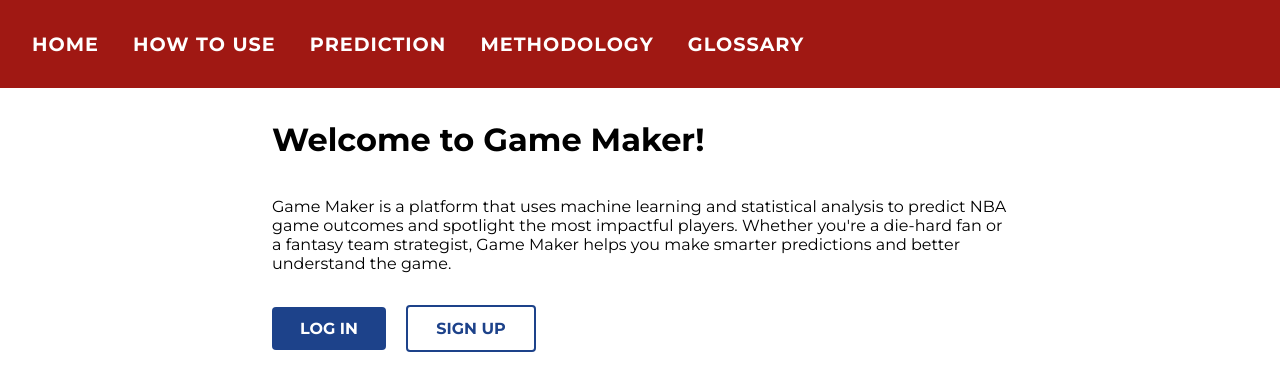
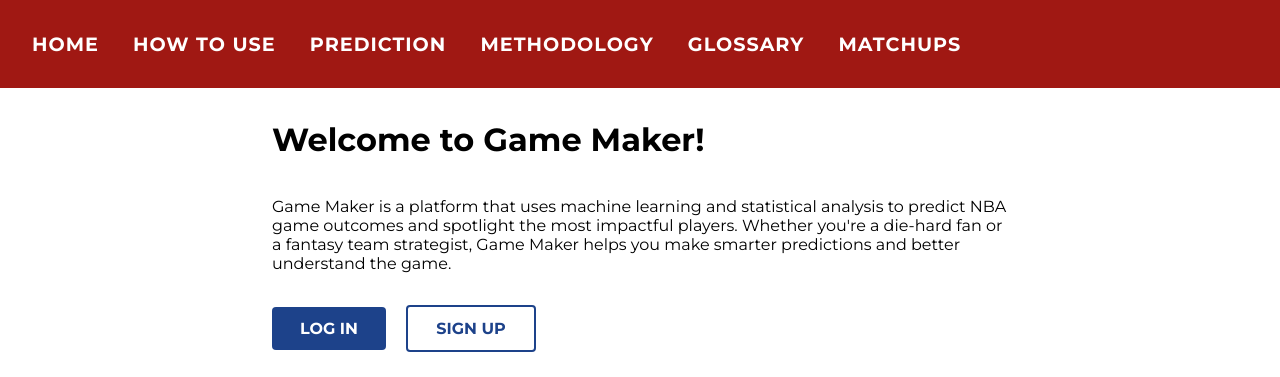
Before and after one commit to keirannnelson/GameMaker, a Flask app: page / in a window 1280 px wide. Shown: the top 377 px of the page. Run offline with Flask 3, Linux system fonts and the light colour scheme.

Commit message:
Update nav bar in layout.html w/ matchups

```diff
--- a/frontend/templates/layout.html
+++ b/frontend/templates/layout.html
@@ -19,6 +19,7 @@
     <li><a href="{{ url_for('predict') }}">Prediction</a></li>
     <li><a href="{{ url_for('methodology') }}">Methodology</a></li>
     <li><a href="{{ url_for('glossary') }}">Glossary</a></li>
+      <li><a href="{{ url_for('matchups') }}">Matchups</a></li>
     </ul>
   </nav>
 
```
